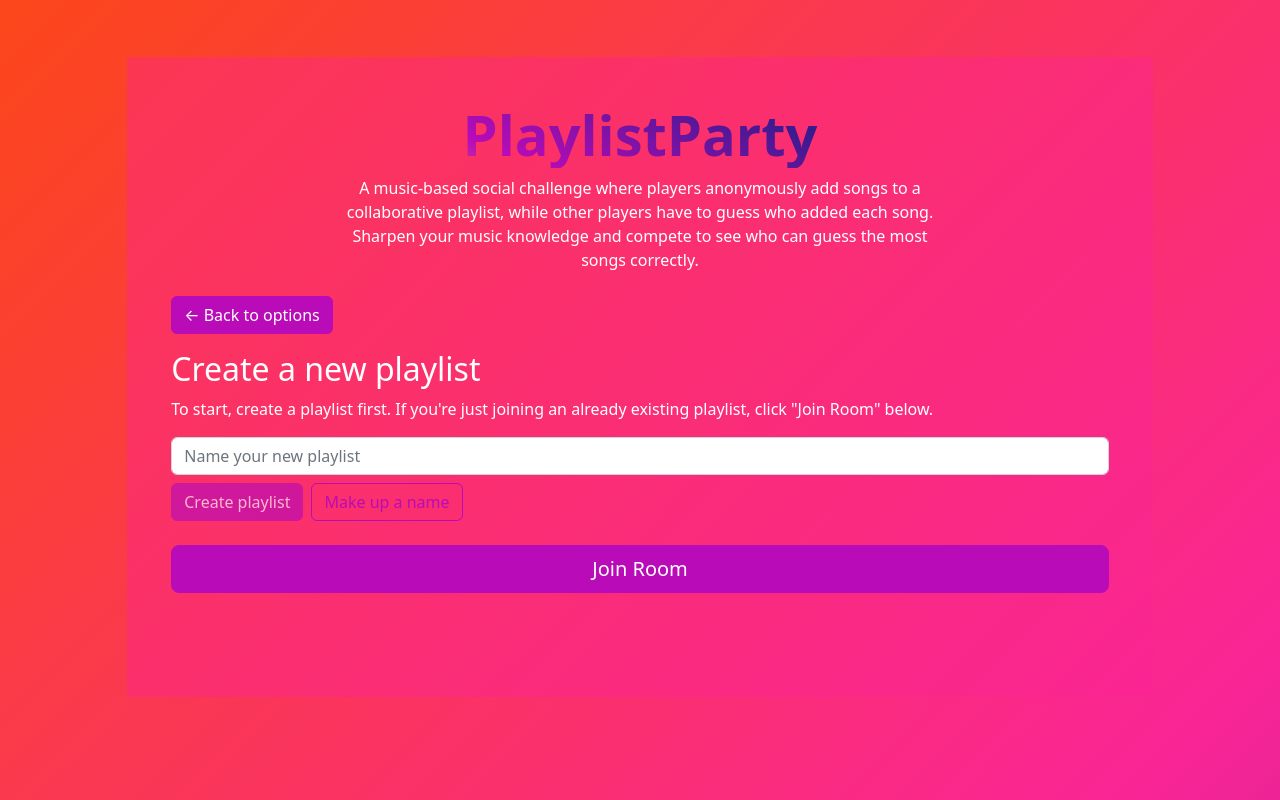
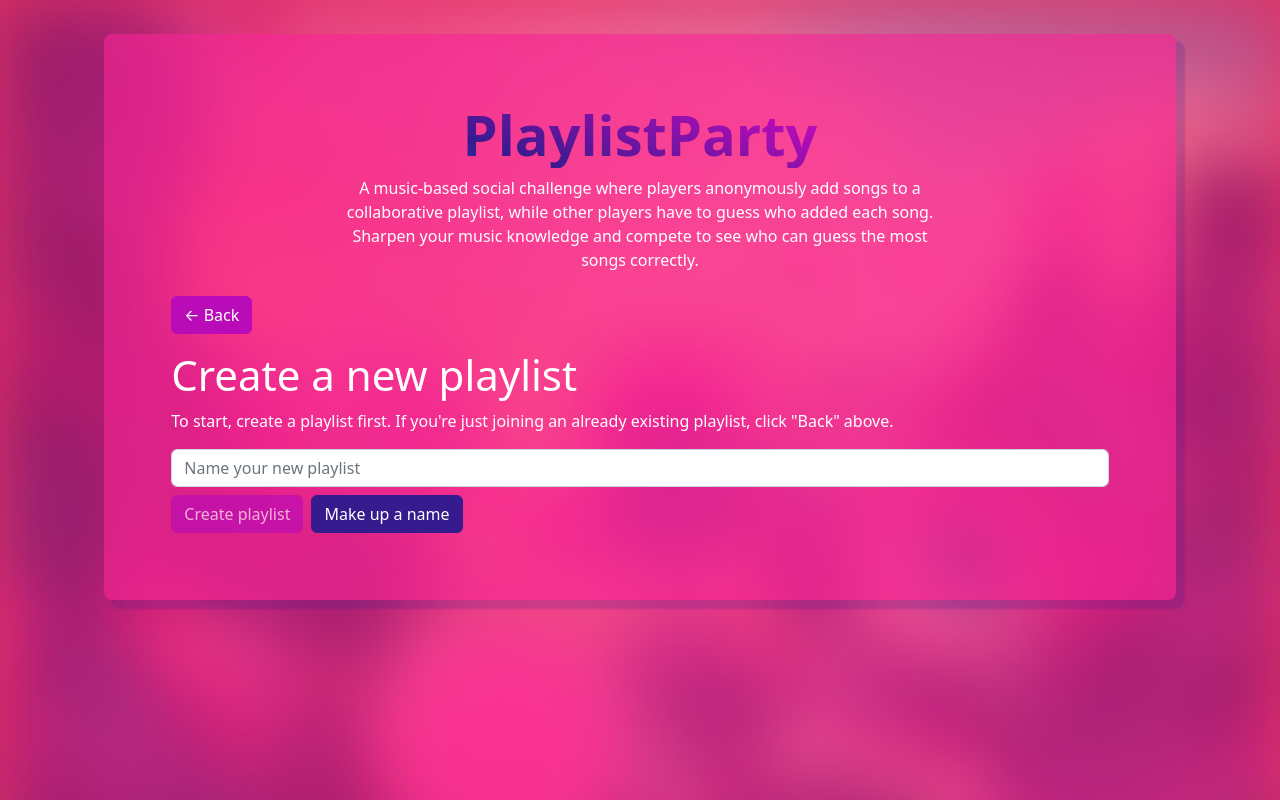
Before and after one commit to danohart/playlistparty, a Next.js app: page / in a window 1280 px wide. Both pictures are taken after a click on the button "Create New Room". Shown: the top 800 px of the page. Built offline with nearby package versions, Linux system fonts and the light colour scheme.

Commit message:
Clean up UI

```diff
--- a/compontents/CreatePlaylist.js
+++ b/compontents/CreatePlaylist.js
@@ -4,6 +4,7 @@ import {
   uniqueNamesGenerator,
   Config,
   adjectives,
+  names,
   colors,
   animals,
 } from "unique-names-generator";
@@ -16,9 +17,10 @@ export default function CreatePlaylist({ handleJoinGame, playlistSelect }) {
 
   function uniquePlaylistName() {
     const uniqueNameConfig = {
-      dictionaries: [adjectives, colors, animals],
+      dictionaries: [adjectives, names],
       separator: "-",
-      length: 3,
+      style: "capital",
+      length: 2,
     };
     const uniqueName = uniqueNamesGenerator(uniqueNameConfig);
 
@@ -59,7 +61,7 @@ export default function CreatePlaylist({ handleJoinGame, playlistSelect }) {
       <Row>
         <Col className='mb-3'>
           To start, create a playlist first. If you&apos;re just joining an
-          already existing playlist, click &quot;Join Room&quot; below.
+          already existing playlist, click &quot;Back&quot; above.
         </Col>
       </Row>
       <Row>
@@ -92,17 +94,10 @@ export default function CreatePlaylist({ handleJoinGame, playlistSelect }) {
           <Button
             className='ms-2 mt-2'
             size='md'
-            variant='outline-primary'
+            variant='secondary'
             onClick={() => uniquePlaylistName()}
           >
             Make up a name
-          </Button>
-        </Col>
-      </Row>
-      <Row className='mt-4'>
-        <Col>
-          <Button size='lg' onClick={() => handleJoinGame()} className='w-100'>
-            Join Room
           </Button>
         </Col>
       </Row>
--- a/compontents/JoinRoom.js
+++ b/compontents/JoinRoom.js
@@ -5,7 +5,7 @@ export default function JoinRoom({ handleRoomChange }) {
     <>
       <Row className='mt-2'>
         <Col>
-          <h2>Room Code</h2>
+          <h4>Room Code</h4>
           <FormControl
             type='text'
             placeholder={"Five digit code"}
--- a/compontents/Meta.js
+++ b/compontents/Meta.js
@@ -1,4 +1,5 @@
 import Head from "next/head";
+import Script from "next/script";
 import { siteTitle } from "../lib/constants";
 
 export default function Meta(props) {
@@ -8,16 +9,18 @@ export default function Meta(props) {
     : `Have your group add songs to a playlist, play the playlist, then guess who added it.`;
 
   return (
-    <Head>
-      <title>{metaTitle}</title>
-      <meta name='description' content={metaDescription} />
-      <meta name='viewport' content='width=device-width, initial-scale=1' />
-      <link rel='icon' href='/favicon.ico' />
-      <script
+    <>
+      <Head>
+        <title>{metaTitle}</title>
+        <meta name='description' content={metaDescription} />
+        <meta name='viewport' content='width=device-width, initial-scale=1' />
+        <link rel='icon' href='/favicon.ico' />
+      </Head>
+      <Script
         async
         src='https://pagead2.googlesyndication.com/pagead/js/adsbygoogle.js?client=ca-pub-3886685281037161'
-        crossorigin='anonymous'
-      ></script>
-    </Head>
+        crossOrigin='anonymous'
+      ></Script>
+    </>
   );
 }
--- a/compontents/SetUsername.js
+++ b/compontents/SetUsername.js
@@ -9,7 +9,7 @@ export default function SetUsername({
     <>
       <Row className='mt-2'>
         <Col>
-          <h2>Pick a name</h2>
+          <h4>Pick a name</h4>
           <FormControl
             type='text'
             className='mt-2'
--- a/pages/_app.js
+++ b/pages/_app.js
@@ -56,6 +56,7 @@ export default function App({ Component, pageProps: { ...pageProps } }) {
     window.localStorage.removeItem("roomNumber");
     window.localStorage.removeItem("chatName");
     window.localStorage.removeItem("spotifyPlaylist");
+    window.localStorage.removeItem("playlistId");
     setRoomNumber(null);
     setUsername(null);
     setSpotifyPlaylist(null);
--- a/pages/api/pusher/auth/index.js
+++ b/pages/api/pusher/auth/index.js
@@ -1,10 +1,14 @@
 import { pusher } from "../../../../lib/pusher";
+import Emojis from "@/lib/emojis";
 
 export default async function handler(req, res) {
   // see https://pusher.com/docs/channels/server_api/authenticating-users
   const { socket_id, channel_name, username, playlistId } = req.body;
   // use JWTs here to authenticate users before continuing
   const randomString = Math.random().toString(36).slice(2);
+
+  // Get random emoji for this user
+  const userEmoji = Emojis();
 
   const isVip = playlistId !== "null" ? true : false;
 
@@ -13,6 +17,7 @@ export default async function handler(req, res) {
     user_info: {
       username: username,
       playlistId: playlistId,
+      emoji: userEmoji,
       isVip,
     },
   };
--- a/pages/index.js
+++ b/pages/index.js
@@ -14,9 +14,26 @@ export default function Home({
   spotifyPlaylist,
   clearSession,
 }) {
-  const [gameChoice, setGameChoice] = useState(null); // null, 'create', or 'join'
+  const [gameChoice, setGameChoice] = useState(null);
 
-  const renderInitialChoice = () => (
+  const handleJoinChoice = () => {
+    clearSession();
+    setGameChoice("join");
+  };
+
+  return (
+    <>
+      <Meta description='PlaylistParty is a social music challenge where you can test your knowledge and share your favorite tunes with friends.' />
+      <h1 className='logo'>{siteTitle}</h1>
+      <Row>
+        <Col xs={12} lg={{ span: 8, offset: 2 }} className='mb-4 text-center'>
+          A music-based social challenge where players anonymously add songs to
+          a collaborative playlist, while other players have to guess who added
+          each song. Sharpen your music knowledge and compete to see who can
+          guess the most songs correctly.
+        </Col>
+      </Row>
+      {!gameChoice ? (
         <Row className='mt-4'>
           <Col xs={12} md={6} className='text-center mb-3'>
             <Button
@@ -32,69 +49,47 @@ export default function Home({
               size='lg'
               variant='primary'
               className='w-75'
-          onClick={() => setGameChoice("join")}
+              onClick={handleJoinChoice}
             >
               Join Existing Room
             </Button>
           </Col>
         </Row>
-  );
-
-  const renderContent = () => {
-    if (!gameChoice) {
-      return renderInitialChoice();
-    }
-
-    if (gameChoice === "create") {
-      if (!spotifyPlaylist) {
-        return (
+      ) : gameChoice === "create" ? (
+        <>
+          {!spotifyPlaylist ? (
             <>
               <Button
                 variant='primary'
                 className='mb-3'
                 onClick={() => setGameChoice(null)}
               >
-              ← Back to options
+                ← Back
               </Button>
               <CreatePlaylist playlistSelect={handlePlaylistChange} />
             </>
-        );
-      }
-      return (
+          ) : (
             <>
               <h2>Playlist created!</h2>
-          <Button
-            variant='primary'
-            className='mb-3'
-            onClick={() => setGameChoice(null)}
-          >
-            ← Back to options
-          </Button>
               <SetUsername
                 handleLoginChange={handleLoginChange}
                 handleLogin={handleLogin}
                 createRoom
               />
-          <Button
-            variant='outline-primary'
-            className='mb-3'
-            onClick={() => clearSession()}
-          >
-            Start A New Room
-          </Button>
             </>
-      );
-    }
-
-    if (gameChoice === "join") {
-      return (
+          )}
+        </>
+      ) : (
         <>
           <Button
             variant='primary'
             className='mb-3'
-            onClick={() => setGameChoice(null)}
+            onClick={() => {
+              clearSession();
+              setGameChoice(null);
+            }}
           >
-            ← Back to options
+            ← Back
           </Button>
           <h2>Join a room</h2>
           <JoinRoom handleRoomChange={handleRoomChange} />
@@ -103,23 +98,7 @@ export default function Home({
             handleLogin={handleLogin}
           />
         </>
-      );
-    }
-  };
-
-  return (
-    <>
-      <Meta description='PlaylistParty is a social music challenge where you can test your knowledge and share your favorite tunes with friends.' />
-      <h1 className='logo'>{siteTitle}</h1>
-      <Row>
-        <Col xs={12} lg={{ span: 8, offset: 2 }} className='mb-4 text-center'>
-          A music-based social challenge where players anonymously add songs to
-          a collaborative playlist, while other players have to guess who added
-          each song. Sharpen your music knowledge and compete to see who can
-          guess the most songs correctly.
-        </Col>
-      </Row>
-      {renderContent()}
+      )}
     </>
   );
 }
--- a/styles/_base.scss
+++ b/styles/_base.scss
@@ -7,19 +7,23 @@
 html,
 body {
     max-width: 100vw;
-    height: 120vh;
+    height: 100vh;
     overflow-x: hidden;
-    color: #ffffff;
-    background: linear-gradient(-45deg, $dark-purple, $retro-pink, $sunset-orange, $sunny-yellow, $blue);
-    background-size: 400% 400%;
-    animation: gradient 15s ease infinite;
+    color: $white;
+    background-image: url('/background.png');
+    background-size: cover;
+}
+
+a {
+    color: $green;
 }
 
 main {
-    padding: 4%;
-    margin: 4%;
-    min-height: 80vh;
-    background: rgba($retro-pink, .4);
+    background: rgba($retro-pink, .6);
+    padding: 6%;
+    margin: 2%;
+    border-radius: 8px;
+    box-shadow: 8px 8px 2px 1px rgba($dark-purple, .2);
 }
 
 h1 {
@@ -30,13 +34,21 @@ h1 {
     @include mobile {
         font-size: 48px;
     }
+    a {
+        color: white;
+        text-decoration: none;
+    }
 
     &.logo {
-        background: linear-gradient(25deg, $sunny-yellow, $punk-purple, $dark-purple, $blue);
+        background: linear-gradient(200deg, $sunny-yellow, $punk-purple, $dark-purple, $blue);
         background-clip: text;
         -webkit-text-fill-color: transparent;
         border-radius: 1px solid black;
     }
+}
+
+h2 {
+    font-size: 42px;
 }
 
 .track {
@@ -88,10 +100,7 @@ h1 {
 
 .room-id {
     background-color: $retro-pink;
-    width: 160px;
-    display: block;
-    padding: 8px 10px;
-    margin: 10px auto;
+    border-radius: 1rem;
     font-size: 36px;
     text-align: center;
     box-shadow: 0px 0px 5px #00000026;
@@ -107,12 +116,21 @@ h1 {
     flex-wrap: wrap;
     margin-bottom: 4px;
 
+    .user-emoji {
+        font-size: 42px;
+        margin: -6px -12px -12px -12px;
+    }
+
     .user-id {
         background-color: $retro-pink;
-        padding: 8px 10px;
+        min-width: 68px;
+        padding: 4px 6px;
         margin: 6px;
         font-size: 16px;
+        font-weight: 700;
+        text-transform: uppercase;
         text-align: center;
+        border-radius: 4px;
         box-shadow: 0px 0px 5px #00000026;
 
         @for $i from 1 through 4 {
--- a/styles/_colors.scss
+++ b/styles/_colors.scss
@@ -2,14 +2,18 @@ $retro-pink: #f92596;
 $punk-purple: #b90bb8;
 $dark-purple: #361b8e;
 $blue: #156ac5;
+$green: #0FAEBF;
 $sunset-orange: #fc4c06;
 $sunny-yellow: #ffde1c;
+$black: #000000;
+$white: #ffffff;
 
 $all-colors: (
     $retro-pink,
     $punk-purple,
     $dark-purple,
     $blue,
+    $green,
     $sunset-orange,
     $sunny-yellow,
 )
```
Also changed, not shown: compontents/PlaylistInfo.js (+7 -5 lines), lib/emojis.js (added, +20 -0 lines), pages/select.js (+50 -11 lines), public/background.png (added), 1 other file (tests, documents, lock files or other folders). Lines whose indentation alone changed are shown as unchanged.
